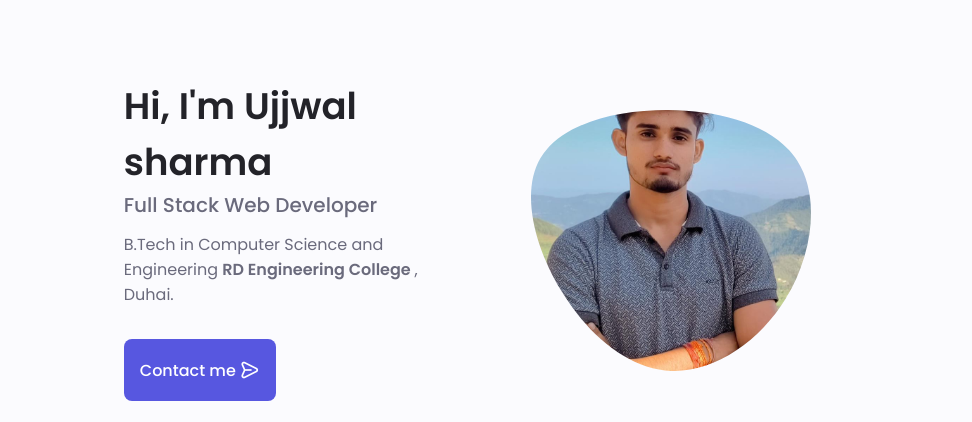
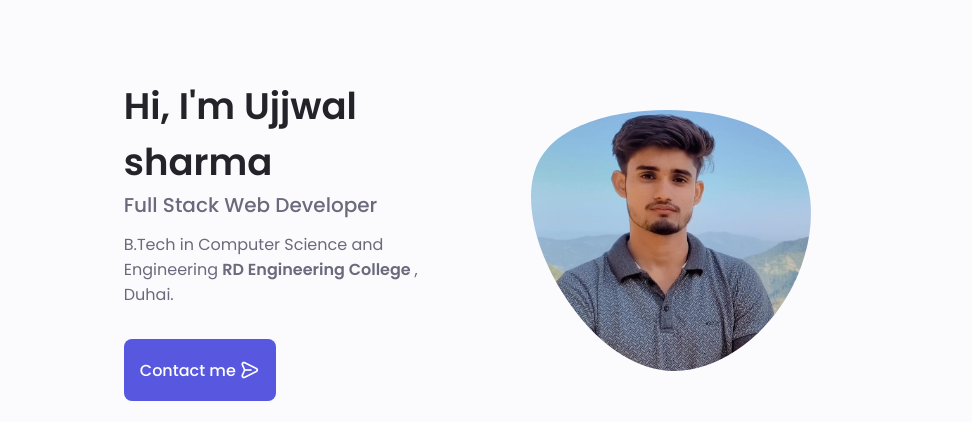
Before and after one commit to ujjwalsharma515/portfolio, a plain HTML site: page index.html in a window 1280 px wide. Shown: the part 106-528 px from the top of the page, 181-1153 px from the left. Drawn offline with nearby package versions, Linux system fonts and the light colour scheme.

Commit message:
Update index.html

```diff
--- a/index.html
+++ b/index.html
@@ -112,7 +112,7 @@
                   <image
                     class="home__blob-img"
                     x="-79"
-                    y="-46"
+                    y="-16"
                     xlink:href="assets/img/Pic8.jpg"
                   />
                 </g>
```
